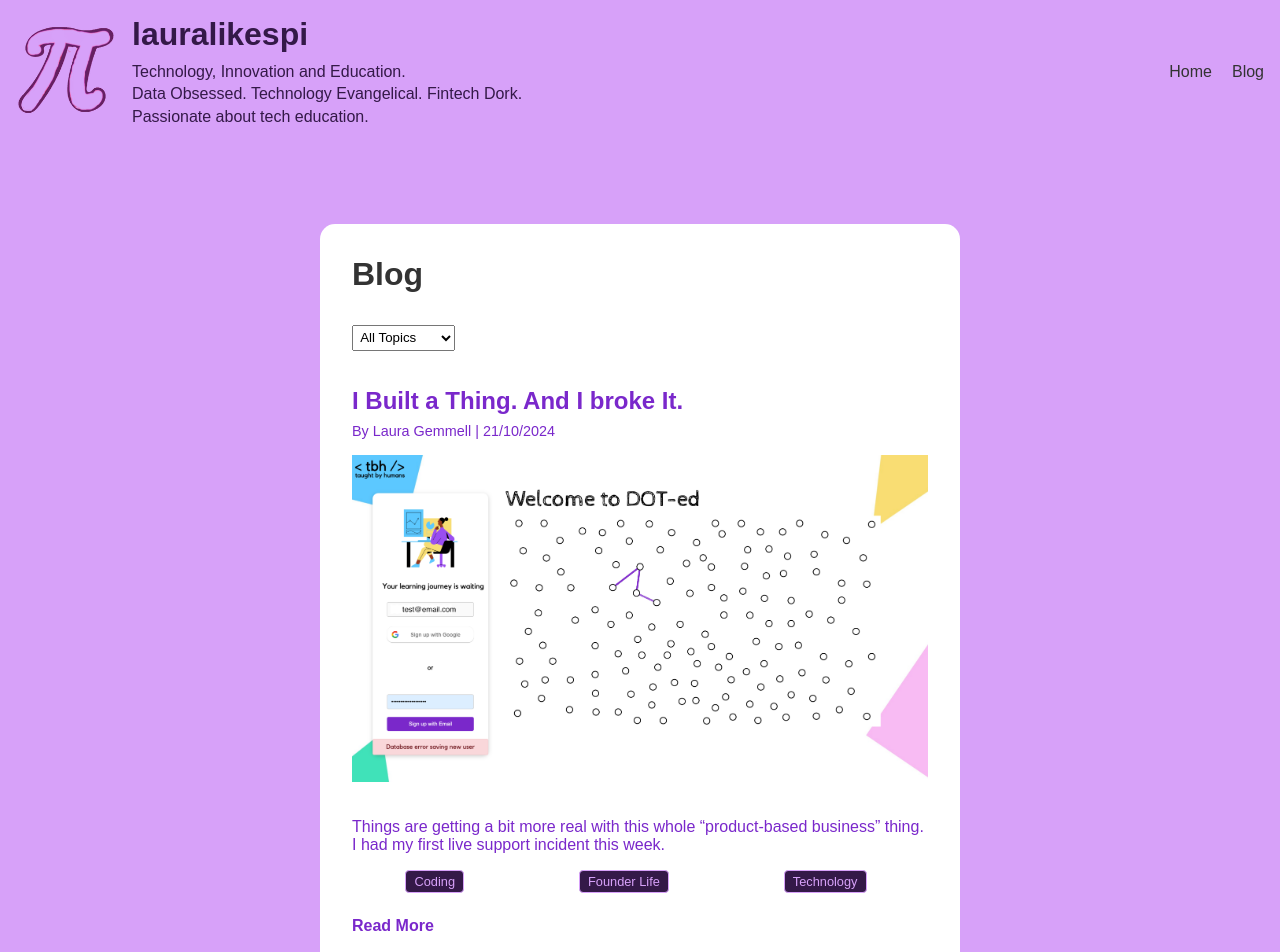
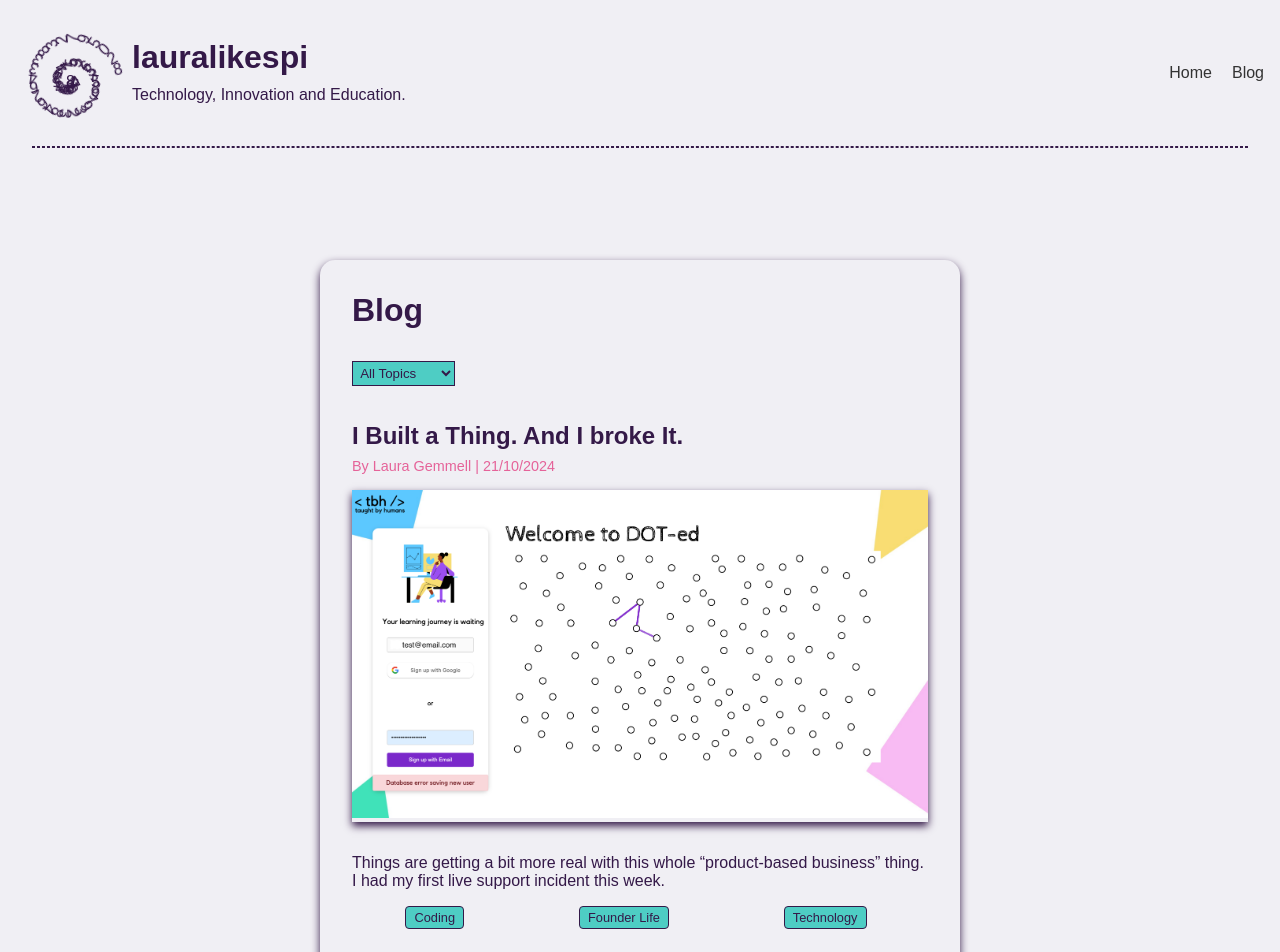
Before and after one commit to lauralikespi/lauralikespi-website, a Next.js app: page /blog in a window 1280 px wide. Shown: the top 952 px of the page. Built offline with nearby package versions, Linux system fonts and the light colour scheme.

Commit message:
color and logo rebrand

```diff
--- a/app/blog/[slug]/page.js
+++ b/app/blog/[slug]/page.js
@@ -42,7 +42,7 @@
         <p className={blogStyles.metaTitle}>By {post.author} | {new Date(post.date).toLocaleDateString('en-GB')}</p>
 
         <br/>
-        <div className={styles.heroImage}>
+        <div className={blogStyles.imageWrapper}>
           {/* <img src={post.image} alt={post.title} width={500} height={300} /> */}
 
           <Image
--- a/app/components/Header.js
+++ b/app/components/Header.js
@@ -1,7 +1,9 @@
+'use client';
 import React from 'react';
 import Image from 'next/image';
 import Navigation from './Navigation';
 import styles from '../styles/Header.module.css';
+import SpinningPiSpiral from './SpinningPiSpiral';
 
 export default function Header() {
   return (
@@ -9,21 +11,23 @@
       <div className={styles.headerTop}>
         <div className={styles.logoAndContent}>
           <div className={styles.logoContainer}>
-            <Image src="/pi-logo.png" alt="Pi Logo" width={100} height={100} />
+            {/* <Image src="/pi-logo.png" alt="Pi Logo" width={100} height={100} /> */}
+            <SpinningPiSpiral />
           </div>
           <div className={styles.headerContent}>
             <h1>lauralikespi</h1>
             <p>
               Technology, Innovation and Education.
-              <br />
-              Data Obsessed. Technology Evangelical. Fintech Dork.
-              <br />
-              Passionate about tech education.
+
+              {/* Data Obsessed. Technology Evangelical. Fintech Dork.
+
+              Passionate about tech education. */}
             </p>
           </div>
         </div>
         <Navigation />
       </div>
+      <hr/>
     </header>
   );
 }
--- a/app/styles/BlogPage.module.css
+++ b/app/styles/BlogPage.module.css
@@ -2,12 +2,12 @@
   max-width: 50%;
   margin: 5rem auto;
   padding: 2rem;
-  background-color: white;
   border-radius: 15px;
+  box-shadow: var(--box-shadow);
 }
 
 .blogPage h1 {
-  color: #333;
+  color: var(--text);
   margin-bottom: 2rem;
 }
 
@@ -18,6 +18,10 @@
 
 .topicFilter select {
   padding: 0.2rem;
+  background-color: var(--accent);
+
+  color: var(--text);
+  border: 1px var(--text) solid;
 }
 
 @media (max-width: 768px) {
--- a/app/styles/BlogPost.module.css
+++ b/app/styles/BlogPost.module.css
@@ -7,8 +7,8 @@
   justify-content: center;
   padding: 15rem;
   padding-top: 5rem;
-  background-color: var(--foreground);
-  color: var(--background);
+  /* background-color: var(--foreground); */
+  color: var(--text);
   font-family: 'Roboto', sans-serif;
 }
 
@@ -19,18 +19,18 @@
 }
 
 .blogPost h2 {
-  color: var(--foreground);
+  color: var(--text);
   margin-bottom: 0.5rem;
 }
 
 .meta {
-  color: #7A28CB;
+  color: var(--accent-2);
   font-size: 0.9rem;
   margin-bottom: 1rem;
 }
 
 .metaTitle {
-  color: var(--foreground);
+  color: var(--accent-2);
   font-size: 1rem;
   margin-bottom: 1rem;
 }
@@ -47,6 +47,8 @@
   margin-right: auto;
   margin-top: 1rem;
   margin-bottom: 2rem;
+
+  box-shadow: var(--box-shadow);
 }
 .postImage {
   width: 80%;
@@ -62,12 +64,12 @@
 }
 
 .excerpt {
-  color: #7A28CB;
+  color: var(--text);
   flex: 1;
 }
 
 .readMore {
-  color: #7A28CB;
+  color: var(--text);
   text-decoration: none;
   font-weight: bold;
 }
@@ -95,14 +97,14 @@
 
 .topic {
   display: inline-block;
-  background-color: var(--foreground);
+  background-color: var(--accent);
   padding: 0.2rem 0.5rem;
   margin-right: 0.5rem;
   margin-bottom: 0.5rem;
   border-radius: 0.25rem;
   font-size: 0.8rem;
-  color: var(--background);
-  border: 1px var(--background) solid;
+  color: var(--text);
+  border: 1px var(--text) solid;
 }
 
 .fullPost ul, .fullPost ol {
--- a/app/styles/Footer.module.css
+++ b/app/styles/Footer.module.css
@@ -1,6 +1,6 @@
 .footer {
     background-color: var(--background);
-    color: var(--foreground);
+    color: var(--text);
     padding: 1rem 0;
   }
 
@@ -14,7 +14,7 @@
 
   .footer hr {
     margin: 1rem;
-    color: var(--foreground);
+    color: var(--text);
     border-style: dashed;
 
   }
--- a/app/styles/Header.module.css
+++ b/app/styles/Header.module.css
@@ -1,7 +1,7 @@
 .header {
   padding: 1rem;
-  background-color: #D7A1F9;
-  color: #341948;
+  background-color: var(--background);
+  color: var(--text);
 }
 
 .headerTop {
@@ -35,6 +35,13 @@
   line-height: 1.4;
 }
 
+.header hr {
+  margin: 1rem;
+  color: var(--text);
+  border-style: dashed;
+
+}
+
 @media (max-width: 768px) {
   .headerTop {
     flex-direction: column;
--- a/app/styles/SpinningPiSpiral.module.css
+++ b/app/styles/SpinningPiSpiral.module.css
@@ -1,6 +1,6 @@
 .container {
-    width: 300px;
-    height: 300px;
+    width: 100px;
+    height: 50px;
     position: relative;
     margin: 2rem auto;
   }
@@ -23,6 +23,6 @@
       transform: rotate(0deg) translateX(0px);
     }
     100% {
-      transform: rotate(720deg) translateX(150px);
+      transform: rotate(720deg) translateX(50px);
     }
   }
--- a/app/styles/globals.css
+++ b/app/styles/globals.css
@@ -1,17 +1,23 @@
 :root {
-  --background: #D7A1F9;
-  --foreground: #341948;
-  --accent: #087E8B;
+  --background: #F0EFF4;
+  /* #F7ECFE; */
+
+  --text: #341948;
+  /* 1F2041; */
+  --accent: #4ECDC4;
+  --accent-2: #E56399;
+
+  --box-shadow: 0 4px 8px var(--text);
 }
 
-@media (prefers-color-scheme: dark) {
+/* @media (prefers-color-scheme: dark) {
   :root {
     --background: #341948;
-    --foreground: #D7A1F9;
+    --text: #E7C5FC;
     --accent-dark: #44ffd1;
     --accent-light: #e40066;
   }
-}
+} */
 
 html,
 body {
@@ -20,7 +26,7 @@
 }
 
 body {
-  color: var(--foreground);
+  color: var(--text);
   background: var(--background);
   font-family: Futura, Arial, Helvetica, sans-serif;
   -webkit-font-smoothing: antialiased;
--- a/app/styles/page.module.css
+++ b/app/styles/page.module.css
@@ -33,13 +33,14 @@
 }
 
 .card {
-  background-color: var(--foreground);
+  background-color: var(--accent);
   color: var(--background);
   border-radius: 8px;
   padding: 1rem;
   text-decoration: none;
-  color: inherit;
+  /* color: inherit; */
   transition: transform 0.3s ease;
+  box-shadow: var(--box-shadow);
 }
 
 .card:hover {
@@ -48,16 +49,29 @@
 
 .card h4 {
   margin-top: 0;
-  color: var(--background);
+  color: var(--text);
 }
 
 .card p {
-  color: var(--background);
+  color: var(--text);
 }
 
 .footer {
   padding: 1rem;
   text-align: center;
+}
+
+.featuredImage {
+  border-radius: 8px;
+  box-shadow: var(--box-shadow);
+  border: 1px solid #e6e0eb; /* Very light purple border */
+  transition: transform 0.3s ease;
+  margin-top: 2vh;
+  margin-bottom: 2vh;
+}
+
+.featuredImage:hover {
+  transform: scale(1.02); /* Subtle zoom effect on hover */
 }
 
 @media (max-width: 600px) {
```
Also changed, not shown: app/page.js (+11 -1 lines), app/styles/MediaGrids.module.css (+14 -12 lines).
